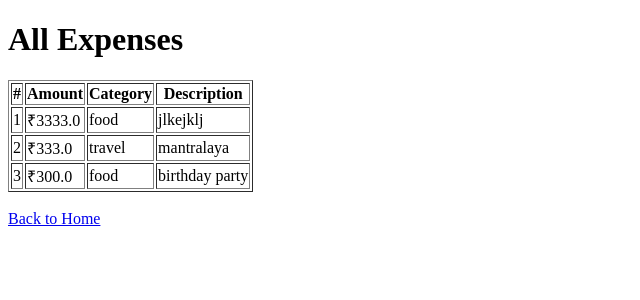
After one commit to naikpratham381/expense_tracker, a Flask app: page /view-expenses in a window 1280 px wide. The commit adds this page. Shown: the top 300 px of the page, without its empty margins (0-640 px from the left). Run offline with Flask 3, Linux system fonts and the light colour scheme.

Commit message:
Add view_expenses web page using Jinja2 templating

```diff
--- a/app.py
+++ b/app.py
@@ -50,6 +50,10 @@ def add_expense():
 
     return render_template("add_expense.html")
 
+@app.route("/view-expenses")
+def view_expenses():
+    return render_template("view_expenses.html", expenses=expenses)
+
 
 load_expenses()
 
--- a/data/expenses.csv
+++ b/data/expenses.csv
@@ -1,4 +1,4 @@
 amount,category,description
 3333.0,food,jlkejklj
-333.0,travel,iejjejje
+333.0,travel,mantralaya
 300.0,food,birthday party
--- a/templates/index.html
+++ b/templates/index.html
@@ -7,6 +7,7 @@
     <h1>Welcome to your Expense Tracker!</h1>
     <p>This is the homepage of your website.</p>
 
-    <a href="/add-expense">Add an Expense</a>
+    <a href="/add-expense">Add an Expense</a><br>
+    <a href="/view-expenses">View Expenses</a>
 </body>
 </html>
--- /dev/null
+++ b/templates/view_expenses.html
@@ -0,0 +1,33 @@
+<!DOCTYPE html>
+<html>
+<head>
+    <title>View Expenses</title>
+</head>
+<body>
+    <h1>All Expenses</h1>
+
+    {% if expenses|length == 0 %}
+        <p>No expenses recorded yet.</p>
+    {% else %}
+        <table border="1">
+            <tr>
+                <th>#</th>
+                <th>Amount</th>
+                <th>Category</th>
+                <th>Description</th>
+            </tr>
+            {% for expense in expenses %}
+            <tr>
+                <td>{{ loop.index }}</td>
+                <td>₹{{ expense.amount }}</td>
+                <td>{{ expense.category }}</td>
+                <td>{{ expense.description }}</td>
+            </tr>
+            {% endfor %}
+        </table>
+    {% endif %}
+
+    <br>
+    <a href="/">Back to Home</a>
+</body>
+</html>
```
Also changed, not shown: Notes.md (+12 -0 lines).
